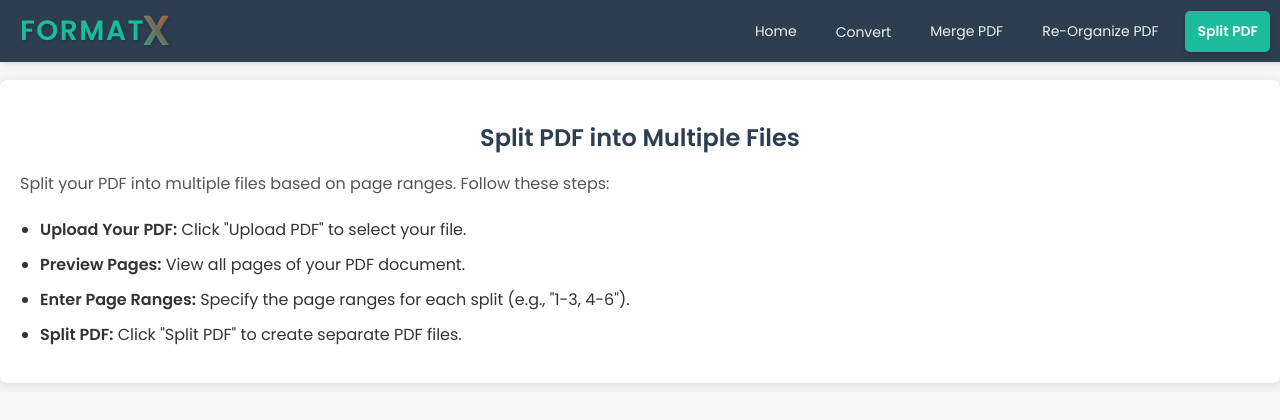
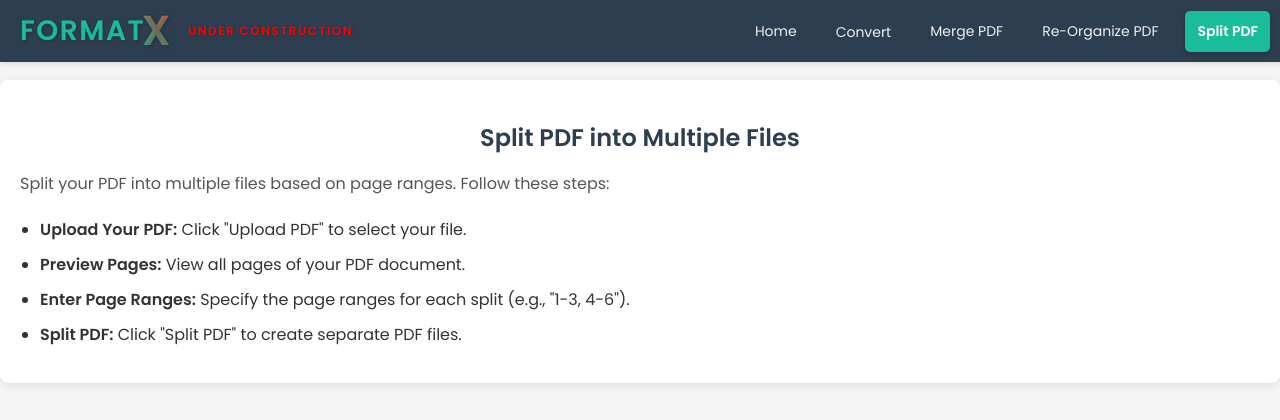
Before and after one commit to Blazzzin/FormatX, a Flask app: page /pdf-split in a window 1280 px wide. Shown: the top 420 px of the page. Run offline with Flask 3, Linux system fonts and the light colour scheme; some libraries are stand-ins or nearby versions.

Commit message:
Update pdf-split.html
Added the "Under Construction"

```diff
--- a/templates/pdf-split.html
+++ b/templates/pdf-split.html
@@ -17,6 +17,7 @@
     <header>
         <div class="logo">
             <a href="./" style="text-decoration: none;"><span>Format<span class="x-highlight">X</span></span></a>
+            <span style="color: red; margin-left: 20px; font-size: 12px;">Under Construction</span>
         </div>
         <nav>
             <a href="./">Home</a>
```
